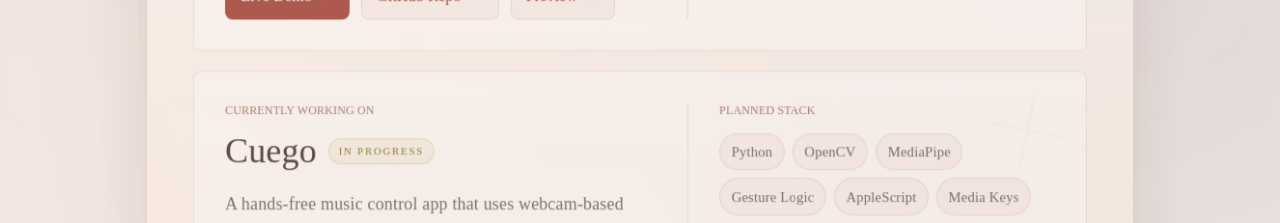
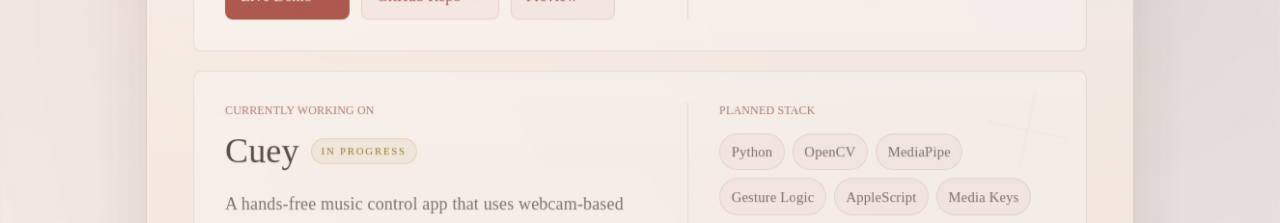
Before and after one commit to shlokrj/shlok.fyi, a Next.js app: page / in a window 1280 px wide. Shown: the part 1540-1763 px from the top of the page. Built offline with nearby package versions, Linux system fonts and the light colour scheme.

Commit message:
renamed project

```diff
--- a/app/page.tsx
+++ b/app/page.tsx
@@ -773,7 +773,7 @@ export default function Home() {
                   <p className="eyebrow text-xs uppercase">Currently Working On</p>
                   <div className="mt-3 flex flex-wrap items-center gap-3">
                     <h3 className="theme-heading text-4xl leading-tight">
-                      Cuego
+                      Cuey
                     </h3>
                     <span className="project-status">In progress</span>
                   </div>
@@ -804,7 +804,7 @@ export default function Home() {
 
                 <div className="project-stack">
                   <p className="eyebrow text-xs uppercase">Planned Stack</p>
-                  <ul className="mt-4 flex flex-wrap gap-2" aria-label="Cuego planned technologies">
+                  <ul className="mt-4 flex flex-wrap gap-2" aria-label="Cuey planned technologies">
                     {[
                       "Python",
                       "OpenCV",
```
